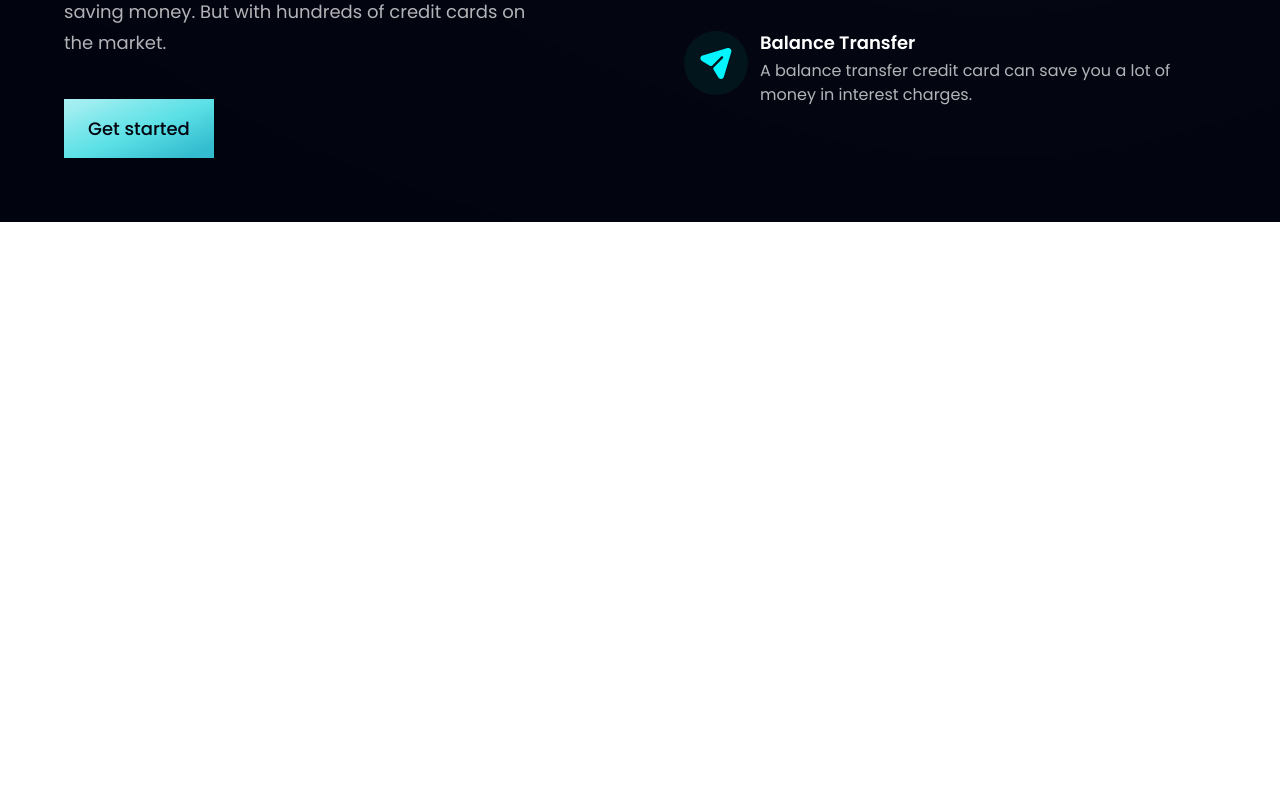
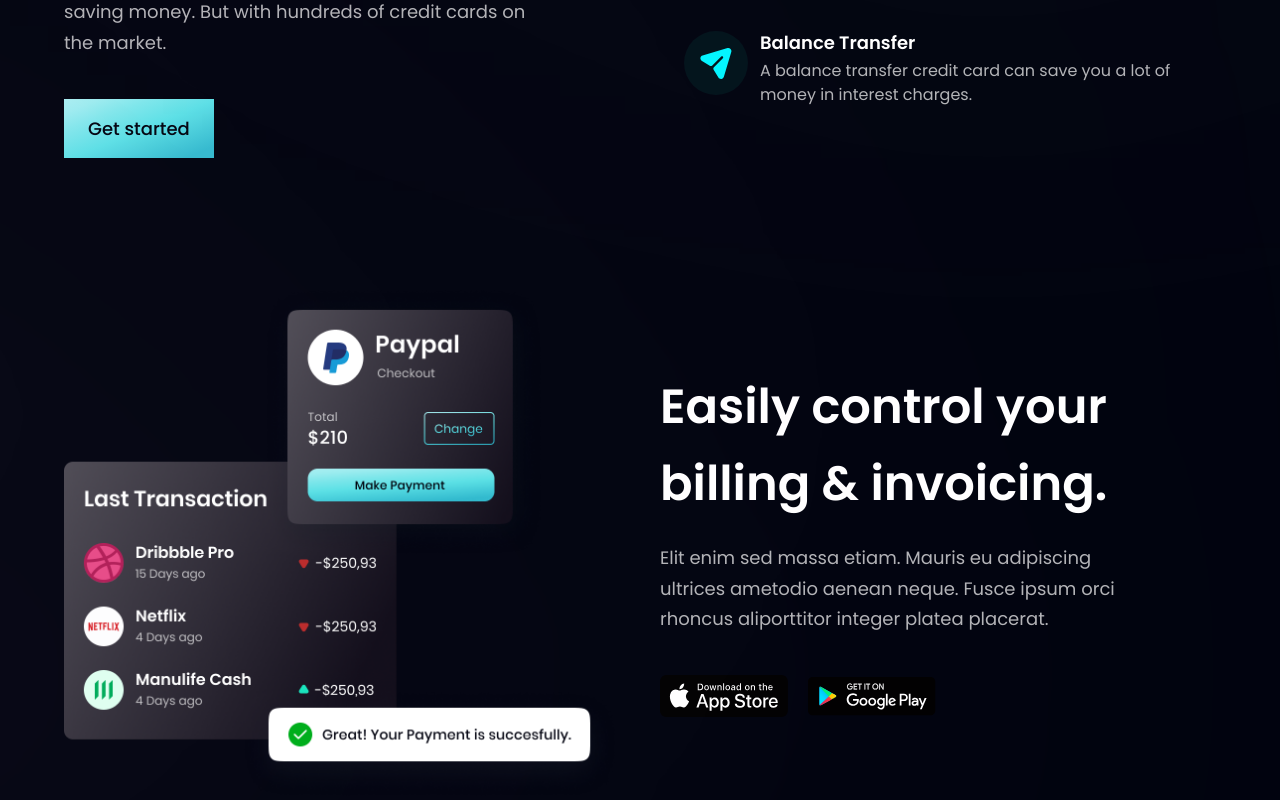
Before and after one commit to ankitkr52/Hoo-bank-UI, a React (Vite) app: page / in a window 1280 px wide. Shown: the part 1324-2124 px from the top of the page. Before the commit the page ends 1546 px from the top, so only its background shows below. Built offline with nearby package versions, Linux system fonts and the light colour scheme.

Commit message:
fixed billing section

```diff
--- a/src/components/Billing.jsx
+++ b/src/components/Billing.jsx
@@ -1,13 +1,31 @@
 import React from 'react'
-import { apple,bill,google} from '../assets'
-import { layout } from '../style'
+import { apple, bill, google } from '../assets'
+import styles, { layout } from '../style'
 
-const Billing = () => {
-  return (
-    <div className='bg-red'>
+const Billing = () => (
+  <section id='product' className={layout.sectionReverse}>
+    <div className={layout.sectionImgReverse}>
+      <img src={bill} alt="billing" className='w-[100%] h-[100%] relative z-[5]' />
 
+      <div className='absolute z-[3] -left-1/2 top-0 w-[50%] h-[50%] rounded-full white__gradient' />
+      <div className='absolute z-[0] -left-1/2 bottom-0 w-[50%] h-[50%] rounded-full pink__gradient' />
     </div>
-  )
-}
+    <div className={layout.sectionInfo}>
+      <h2 className={styles.heading2}>Easily control your <br className='sm:block hidden' /> billing & invoicing.</h2>
+      <p className={`${styles.paragraph} max-w-[470px] mt-5`}>
+        Elit enim sed massa etiam. Mauris eu adipiscing ultrices ametodio
+        aenean neque. Fusce ipsum orci rhoncus aliporttitor integer platea
+        placerat.
+      </p>
+      <div className='flex flex-row flex-wrap sm:mt-10 mt-6'>
+        <img src={apple} alt="google__play" className='w-[128px] h-[42.05] cursor-pointer mr-5 object-contain'/>
+        <img src={google} alt="google__play" className='w-[128px] h-[42.05] cursor-pointer object-contain'/>
+
+      </div>
+    </div>
+
+  </section>
+)
+
 
 export default Billing
```
